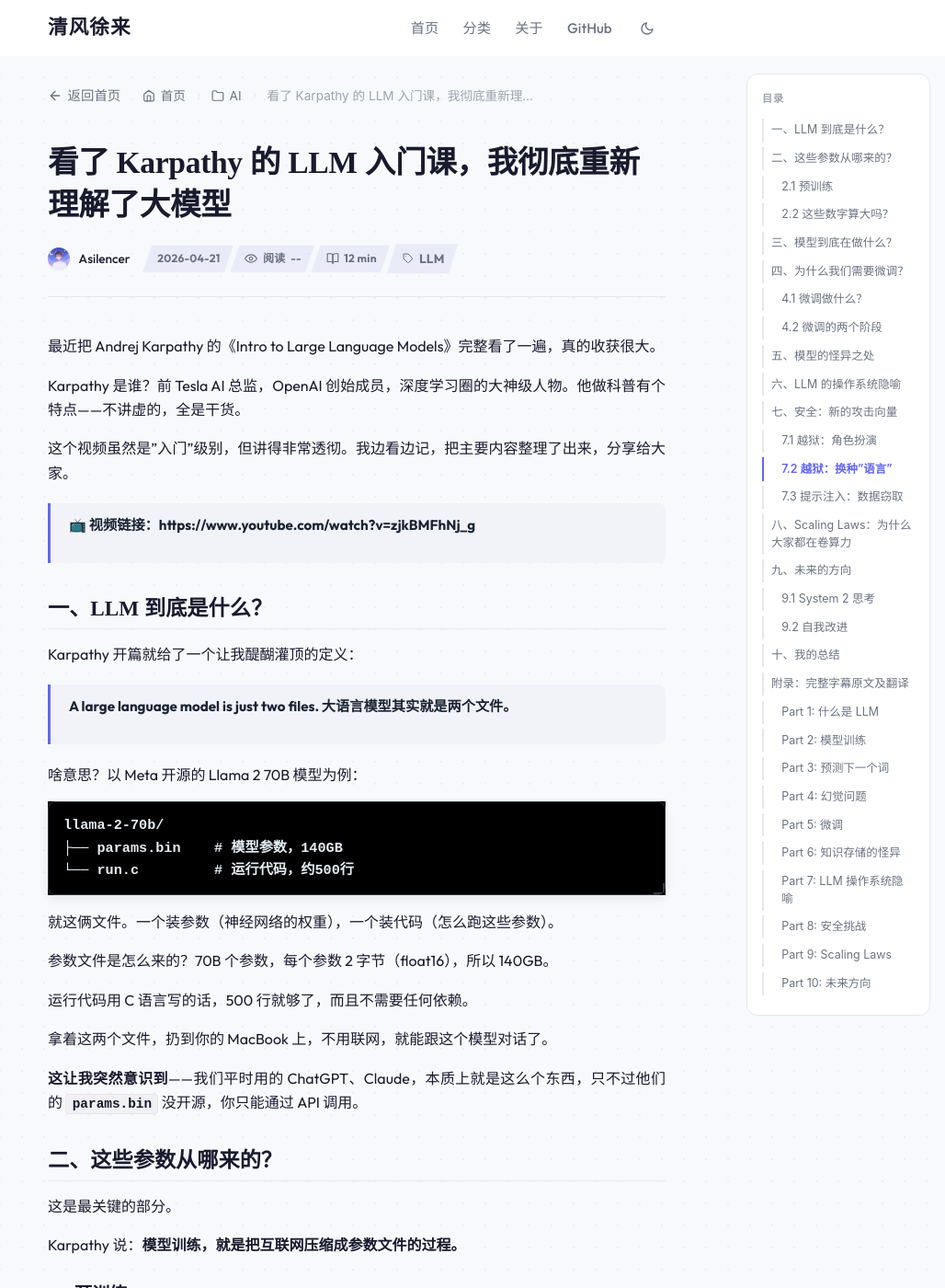
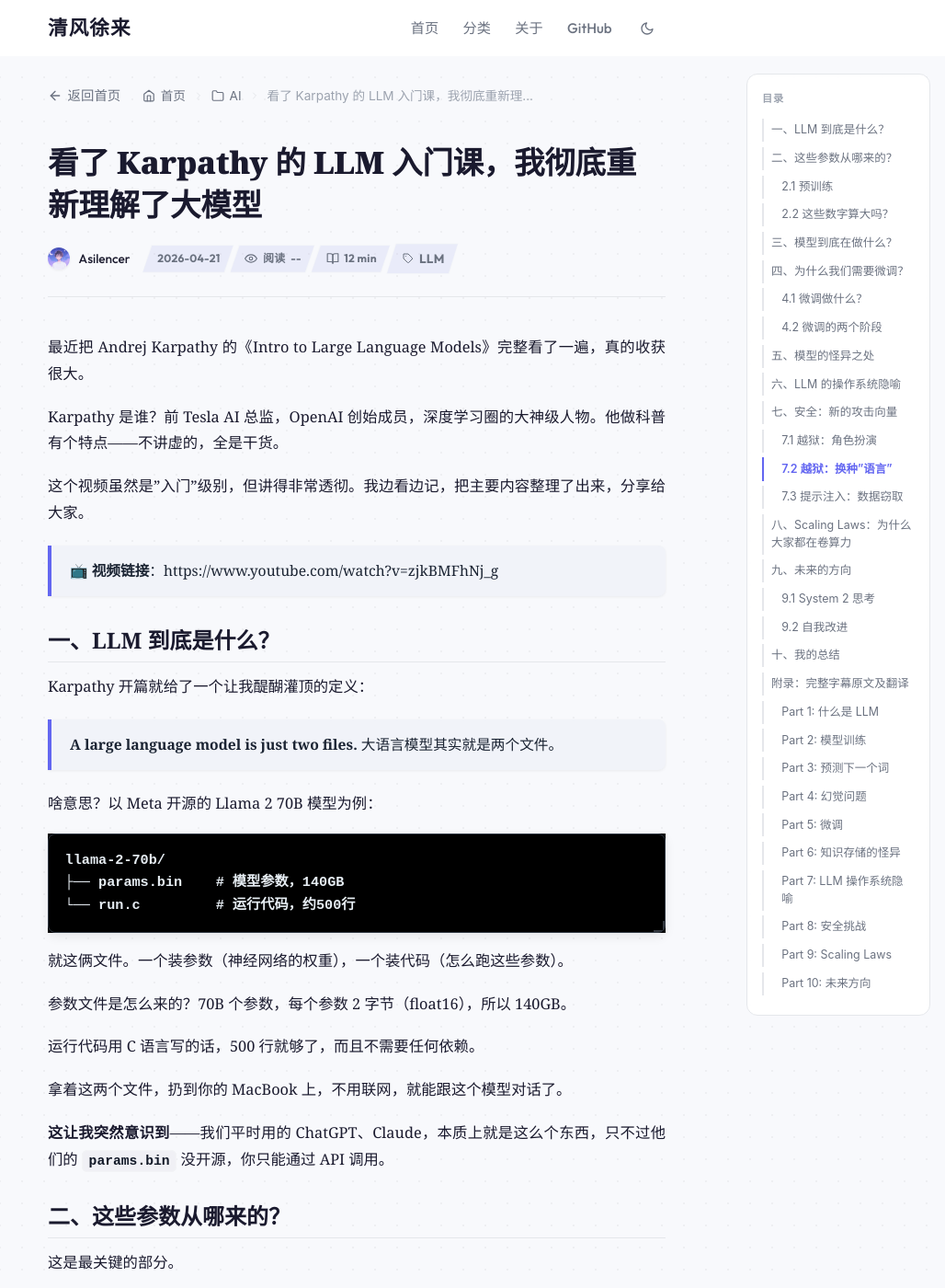
Before and after one commit to Asilencer/asilencer.github.io, a Jekyll site: the page built from _posts/2026-04-21-karpathy-llm.md, in a window 1280 px wide and 1400 px high. Shown: the whole window at 92% size, without its empty margins (252-1280 px from the left). Built offline with Jekyll 4.4.1, drawn with Linux system fonts in a browser that asks for light colours; some web fonts are replaced; comment, search, counter and statistics services are not loaded.

Commit message:
style: refine post typography and align English serif

```diff
--- a/_layouts/default.html
+++ b/_layouts/default.html
@@ -9,7 +9,7 @@
   <link rel="stylesheet" href="{{ '/assets/css/style.css?v=23' | relative_url }}">
   <link rel="preconnect" href="https://fonts.googleapis.com">
   <link rel="preconnect" href="https://fonts.gstatic.com" crossorigin>
-  <link href="https://fonts.googleapis.com/css2?family=Noto+Serif+SC:wght@400;600;700;900&family=Outfit:wght@400;500;700;800&family=LXGW+WenKai+Screen:wght@400;700&display=swap" rel="stylesheet">
+  <link href="https://fonts.googleapis.com/css2?family=Noto+Serif:wght@400;600;700;900&family=Noto+Serif+SC:wght@400;600;700;900&family=Outfit:wght@400;500;700;800&family=LXGW+WenKai+Screen:wght@400;700&display=swap" rel="stylesheet">
   <script>
     (function() {
       var saved = localStorage.getItem('theme');
--- a/assets/css/style.css
+++ b/assets/css/style.css
@@ -48,10 +48,14 @@
   --color-overlay: rgba(0, 0, 0, 0.5);
   --font-display: "Outfit", -apple-system, BlinkMacSystemFont, "PingFang SC", sans-serif;
   --font-sans: "LXGW WenKai Screen", -apple-system, BlinkMacSystemFont, "PingFang SC", "Microsoft Yahei", sans-serif;
-  --font-serif: "Noto Serif SC", "Source Han Serif SC", "Songti SC", STSong, serif;
+  /* Put Latin serif first so English matches title/heading font,
+     while CJK still uses appropriate CJK serif fallbacks. */
+  --font-serif: "Noto Serif", "Noto Serif SC", "Source Han Serif SC", "Songti SC", STSong, serif;
   --font-mono: "Courier New", Courier, monospace;
+  /* Reading font: use the same Latin serif as titles for English,
+     but keep WenKai (CJK) for Chinese. */
   --font-reading:
-    "Outfit",
+    "Noto Serif",
     "LXGW WenKai Screen",
     -apple-system,
     BlinkMacSystemFont,
@@ -1060,8 +1064,12 @@
 /* ===== Post Content (Markdown) ===== */
 .post-content,
 .page-content {
-  line-height: 1.65;
-  font-size: 1rem;
+  /* Constrain measure for long-form reading without affecting site-wide layout */
+  max-width: 42rem;
+  margin-left: auto;
+  margin-right: auto;
+  line-height: 1.75;
+  font-size: 1.02rem;
   color: var(--color-text);
   word-break: normal;
   overflow-wrap: break-word;
@@ -1083,17 +1091,17 @@
 .page-content h4 {
   font-family: var(--font-serif);
   color: var(--color-text);
-  margin-top: 1.5em;
-  margin-bottom: 0.6em;
+  margin-top: 2rem;
+  margin-bottom: 0.75rem;
   font-weight: 700;
   line-height: 1.3;
 }
 
 .post-content h2,
 .page-content h2 {
-  font-size: 1.45rem;
+  font-size: 1.5rem;
   position: relative;
-  padding-bottom: 0.4rem;
+  padding-bottom: 0.45rem;
   border-bottom: 1px solid var(--color-border);
 }
 
@@ -1108,10 +1116,16 @@
   font-weight: 700;
 }
 
+/* Tighter, clearer vertical rhythm around headings */
+.post-content :is(h1, h2, h3, h4) + :is(p, ul, ol, pre, blockquote),
+.page-content :is(h1, h2, h3, h4) + :is(p, ul, ol, pre, blockquote) {
+  margin-top: 0.35rem;
+}
+
 .post-content p,
 .page-content p {
   font-family: var(--font-reading);
-  margin-bottom: 1rem;
+  margin-bottom: 1.15rem;
   text-align: left;
   text-justify: auto;
 }
@@ -1132,7 +1146,7 @@
 .page-content p + ul,
 .post-content p + ol,
 .page-content p + ol {
-  margin-top: -0.35rem;
+  margin-top: -0.2rem;
 }
 
 .post-content ul,
@@ -1140,16 +1154,25 @@
 .page-content ul,
 .page-content ol {
   margin-top: 0.35rem;
-  margin-bottom: 0.9rem;
-  padding-left: 1.5rem;
+  margin-bottom: 1.05rem;
+  padding-left: 1.35rem;
 }
 
 .post-content li,
 .page-content li {
   font-family: var(--font-reading);
-  margin-bottom: 0.18rem;
+  margin-bottom: 0.35rem;
+  line-height: 1.7;
   text-align: left;
   text-justify: auto;
+}
+
+.post-content li > ul,
+.post-content li > ol,
+.page-content li > ul,
+.page-content li > ol {
+  margin-top: 0.35rem;
+  margin-bottom: 0.6rem;
 }
 
 .post-content li::marker,
@@ -1188,24 +1211,36 @@
 
 .post-content blockquote,
 .page-content blockquote {
-  border-left: 3px solid var(--color-primary);
-  padding: 0.75rem 1.25rem;
-  margin: 1.25rem 0;
+  border-left: 4px solid var(--color-primary);
+  padding: 0.95rem 1.25rem;
+  margin: 1.35rem 0;
   background: var(--color-surface-alt);
   border-radius: 0 var(--radius-sm) var(--radius-sm) 0;
   color: var(--color-quote-text);
-  font-family: var(--font-sans);
-  font-size: 0.95rem;
-  font-weight: 600;
+  font-family: var(--font-reading);
+  font-size: 0.98rem;
+  font-weight: 500;
   font-style: normal;
   line-height: 1.6;
+  box-shadow: var(--shadow-sm);
 }
 
 .post-content blockquote p,
 .page-content blockquote p {
   color: inherit;
+  margin-bottom: 0.75rem;
   text-align: left;
   text-justify: auto;
+}
+
+.post-content blockquote > :first-child,
+.page-content blockquote > :first-child {
+  margin-top: 0;
+}
+
+.post-content blockquote > :last-child,
+.page-content blockquote > :last-child {
+  margin-bottom: 0;
 }
 
 .post-content blockquote code,
@@ -1256,11 +1291,12 @@
   font-family: var(--font-mono);
   color: var(--color-code-inline-text);
   background: var(--color-code-inline-bg);
-  padding: 0.15rem 0.4rem;
-  border-radius: 4px;
+  padding: 0.18rem 0.42rem;
+  border-radius: 6px;
   font-size: 0.9em;
   font-weight: 600;
-  border: 1px solid var(--color-border);
+  border: 1px solid var(--color-border-light);
+  font-variant-ligatures: none;
 }
 
 /* Keep inline code legible and avoid forcing line boxes wider */
@@ -1282,14 +1318,26 @@
 .page-content pre {
   background: var(--color-code-block-bg);
   color: var(--color-code-text);
-  padding: 0.85rem 1rem;
+  padding: 1rem 1.1rem;
   border-radius: var(--radius-sm);
   overflow-x: auto;
-  margin: 1rem 0;
-  line-height: 1.45;
+  -webkit-overflow-scrolling: touch;
+  margin: 1.25rem 0 1.4rem;
+  line-height: 1.5;
   border: 1px solid var(--color-code-border);
   box-shadow: var(--shadow-md);
   position: relative;
+}
+
+.post-content pre::-webkit-scrollbar,
+.page-content pre::-webkit-scrollbar {
+  height: 8px;
+}
+
+.post-content pre::-webkit-scrollbar-thumb,
+.page-content pre::-webkit-scrollbar-thumb {
+  background: rgba(148, 163, 184, 0.35);
+  border-radius: 999px;
 }
 
 /* L-shape corner marks for code blocks */
@@ -1324,7 +1372,7 @@
   background: none;
   padding: 0;
   font-size: 0.95rem;
-  line-height: 1.6;
+  line-height: 1.55;
   tab-size: 2;
   border: none;
 }
@@ -1558,6 +1606,27 @@
 }
 
 @media (max-width: 640px) {
+  .post-content,
+  .page-content {
+    max-width: 100%;
+    font-size: 1rem;
+  }
+
+  .post-content h2,
+  .page-content h2 {
+    font-size: 1.35rem;
+  }
+
+  .post-content pre,
+  .page-content pre {
+    padding: 0.9rem 0.95rem;
+  }
+
+  .post-content blockquote,
+  .page-content blockquote {
+    padding: 0.85rem 1rem;
+  }
+
   .post-content iframe.dp-demo,
   .page-content iframe.dp-demo {
     aspect-ratio: 3 / 4;
```
